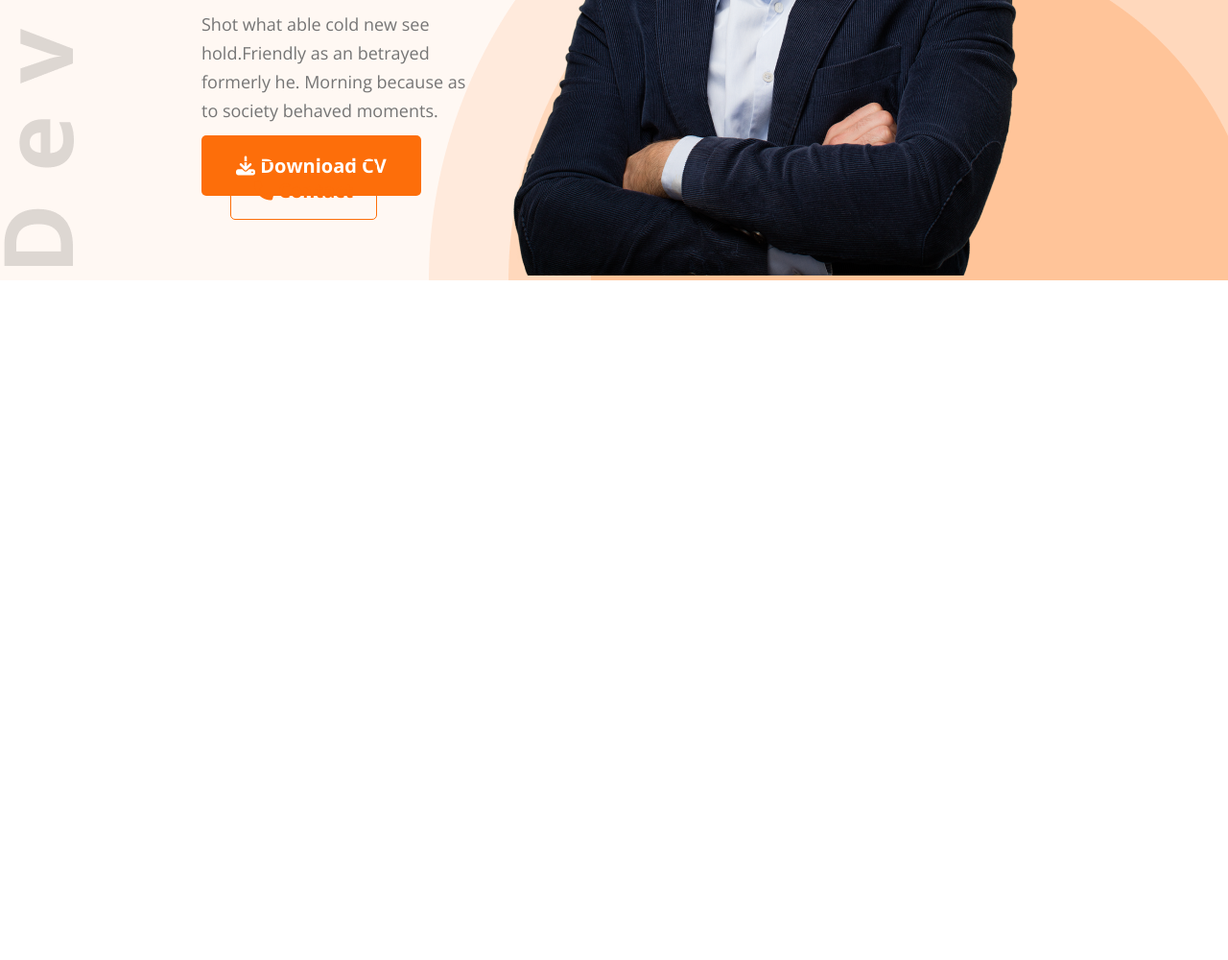
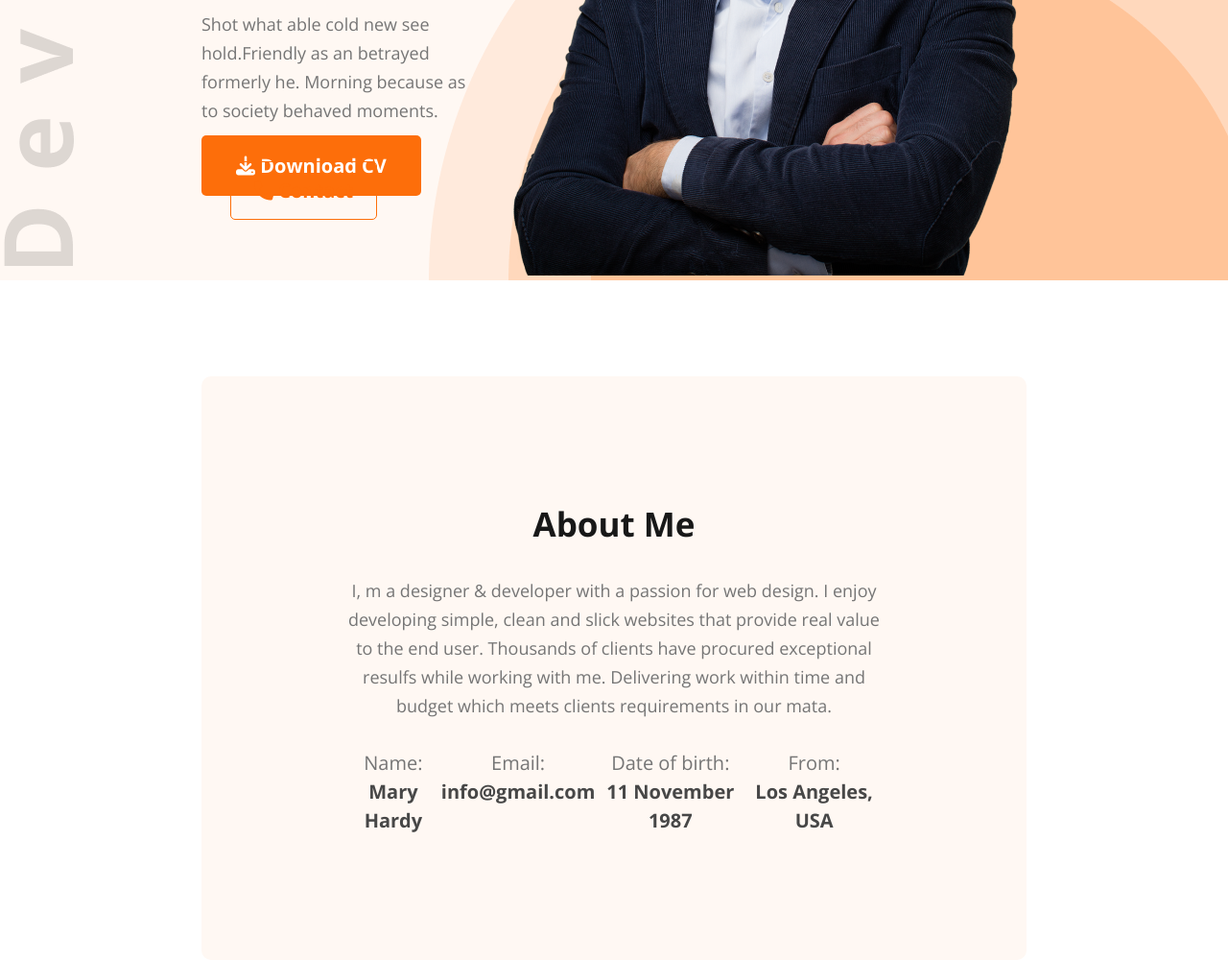
Before and after one commit to Mukhle-sur/My-Protfulio, a plain HTML site: page index.html in a window 1280 px wide. Shown: the part 500-1500 px from the top of the page at 96% size. Before the commit the page ends 800 px from the top, so only its background shows below. Drawn offline with nearby package versions, Linux system fonts and the light colour scheme.

Commit message:
about-section-added

```diff
--- a/css-file/style.css
+++ b/css-file/style.css
@@ -103,7 +103,8 @@ nav ul li a {
 .banner-section button a i {
     margin-right: 8px;
 }
-.content .em-btn{
+
+.content .em-btn {
     font-size: 20px;
     font-weight: 700;
     color: #FD6E0A;
@@ -112,3 +113,51 @@ nav ul li a {
     border-radius: 5px;
     margin-left: 30px;
 }
+
+/* about-me-section */
+main {
+    margin: 0px 210px;
+}
+
+.about-me {
+    max-width: 1140px;
+    margin-top: 100px;
+    background: #FFF8F3;
+    border-radius: 10px;
+    padding: 130px 150px;
+    text-align: center;
+}
+
+.about-titel {
+    font-size: 35px;
+    font-weight: 700;
+    line-height: 48px;
+    margin-bottom: 30px;
+    color: #181818;
+}
+
+.about-content p {
+    font-size: 18px;
+    font-weight: 400;
+    line-height: 30px;
+    margin-bottom: 30px;
+    color: #757575;
+}
+
+.about-info {
+    display: flex;
+    justify-content: space-around;
+}
+
+.about-info p {
+    font-weight: 400;
+    font-size: 20px;
+    line-height: 30px;
+    color: #757575;
+}
+.about-info h3{
+    font-weight: 700;
+    font-size: 20px;
+    line-height: 30px;
+    color: #474747;
+}
--- a/index.html
+++ b/index.html
@@ -9,7 +9,9 @@
     <!-- cousto-css -->
     <link rel="stylesheet" href="./css-file/style.css">
     <!-- font-awesome -->
-    <link rel="stylesheet" href="https://cdnjs.cloudflare.com/ajax/libs/font-awesome/6.2.1/css/all.min.css" integrity="sha512-MV7K8+y+gLIBoVD59lQIYicR65iaqukzvf/nwasF0nqhPay5w/9lJmVM2hMDcnK1OnMGCdVK+iQrJ7lzPJQd1w==" crossorigin="anonymous" referrerpolicy="no-referrer" />
+    <link rel="stylesheet" href="https://cdnjs.cloudflare.com/ajax/libs/font-awesome/6.2.1/css/all.min.css"
+        integrity="sha512-MV7K8+y+gLIBoVD59lQIYicR65iaqukzvf/nwasF0nqhPay5w/9lJmVM2hMDcnK1OnMGCdVK+iQrJ7lzPJQd1w=="
+        crossorigin="anonymous" referrerpolicy="no-referrer" />
 </head>
 
 <body>
@@ -40,7 +42,37 @@
         </div>
     </header>
     <main>
-
+        <!-- about-me-section -->
+        <section class="about-me">
+            <div class="about-content">
+                <h2 class="about-titel">About Me</h2>
+                <p>
+                    I, m a designer & developer with a passion for web design. I enjoy developing simple, clean and
+                    slick
+                    websites that provide real value to the end user. Thousands of clients have procured exceptional
+                    resulfs while working with me. Delivering work within time and budget which meets clients
+                    requirements in our mata.
+                </p>
+            </div>
+            <div class="about-info">
+                <div class="name">
+                    <p>Name:</p>
+                    <h3>Mary Hardy</h3>
+                </div>
+                <div class="email">
+                    <p>Email:</p>
+                    <h3>info@gmail.com</h3>
+                </div>
+                <div class="date-birth">
+                    <p>Date of birth:</p>
+                    <h3> 11 November 1987</h3>
+                </div>
+                <div class="location">
+                    <p>From:</p>
+                    <h3>Los Angeles, USA</h3>
+                </div>
+            </div>
+        </section>
     </main>
     <footer>
 
```
